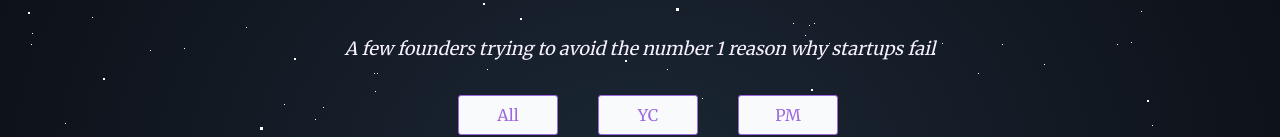
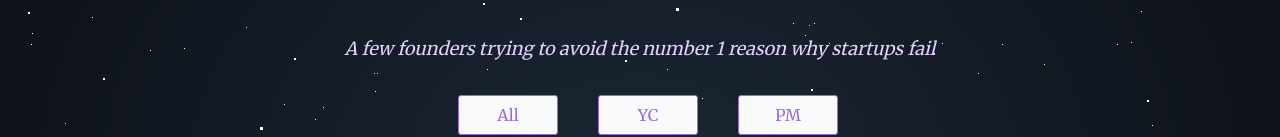
Before and after one commit to patjfin/no-market-need, a Gatsby site: page / in a window 1280 px wide. Shown: the part 299-436 px from the top of the page. Built offline with nearby package versions, Linux system fonts and the light colour scheme; Gatsby itself is replaced by a stand-in of ours; some packages are replaced by stand-ins of ours.

Commit message:
one more

```diff
--- a/src/components/splash.js
+++ b/src/components/splash.js
@@ -67,6 +67,7 @@ const Splash = ({title, description}) => {
             marginBottom: rhythm(3.5),
             marginTop: 0,
             display: "flex",
+            color: "#E3D0FF",
           }}>
           {description}
         </h2>
```
